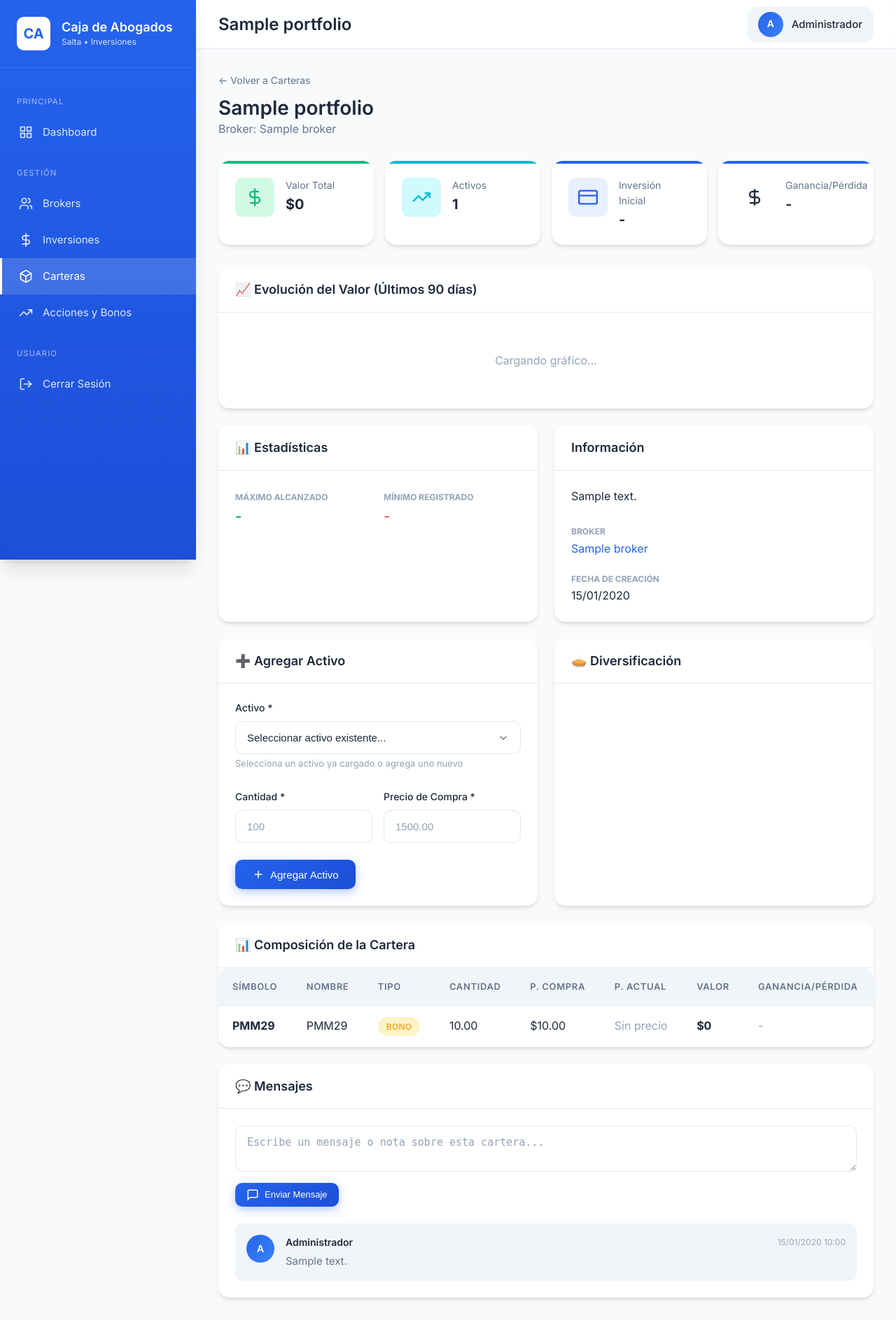
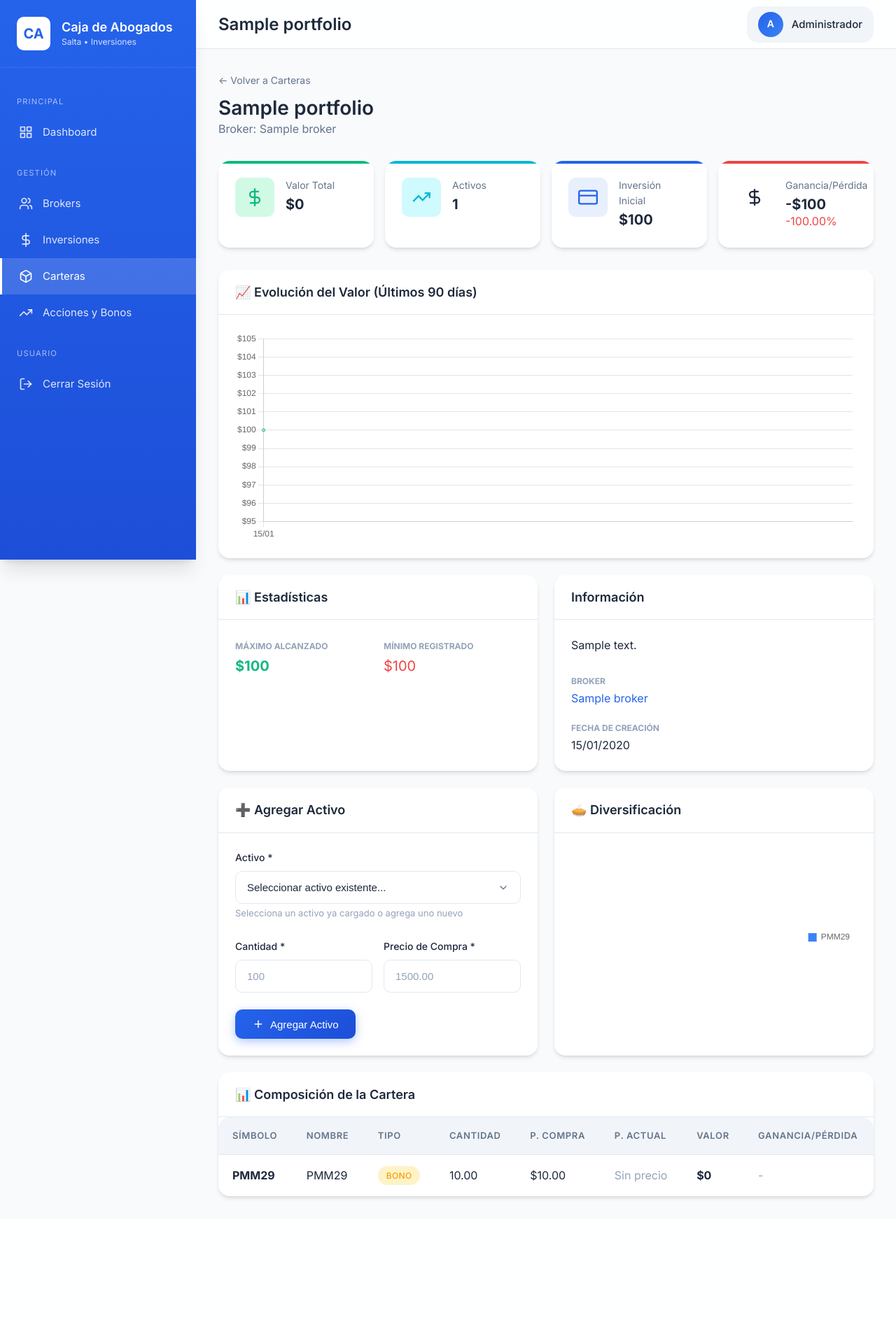
Before and after one commit to OctavioGalvan5/app_inversiones, a Flask app: page /portfolios/1 in a window 1280 px wide. Shown: the whole page at 70% size. After the commit the page ends 1715 px from the top, so only its background shows below. Run offline with Flask 3, Linux system fonts and the light colour scheme; a user stored in the database is signed in; tables that the repository leaves empty hold one stand-in row (values such as "Sample post"); a map, chart or similar area stays blank.

Commit message:
se agrego graficos, funciona bien, pero se quito mensajes, falta agregarlo

```diff
--- a/templates/portfolios/detail.html
+++ b/templates/portfolios/detail.html
@@ -322,52 +322,6 @@
         {% endif %}
     </div>
 </div>
-
-<!-- Messages Section -->
-<div class="card mt-3">
-    <div class="card-header">
-        <h3 class="card-title">💬 Mensajes</h3>
-    </div>
-    <div class="card-body">
-        <!-- Add message form -->
-        <form method="POST" action="{{ url_for('portfolio_add_message', portfolio_id=portfolio.id) }}"
-            style="margin-bottom: 1.5rem;">
-            <div class="form-group" style="margin-bottom: 0.5rem;">
-                <textarea class="form-control" name="content"
-                    placeholder="Escribe un mensaje o nota sobre esta cartera..." rows="2" required
-                    style="min-height: 60px;"></textarea>
-            </div>
-            <button type="submit" class="btn btn-sm btn-primary">
-                <svg xmlns="http://www.w3.org/2000/svg" width="16" height="16" viewBox="0 0 24 24" fill="none"
-                    stroke="currentColor" stroke-width="2">
-                    <path d="M21 15a2 2 0 0 1-2 2H7l-4 4V5a2 2 0 0 1 2-2h14a2 2 0 0 1 2 2z"></path>
-                </svg>
-                Enviar Mensaje
-            </button>
-        </form>
-
-        <!-- Messages list -->
-        {% if portfolio.messages %}
-        <div class="message-list">
-            {% for msg in portfolio.messages|sort(attribute='created_at', reverse=True) %}
-            <div class="message-item">
-                <div class="message-avatar">{{ msg.author.full_name[0] if msg.author.full_name else
-                    msg.author.username[0]|upper }}</div>
-                <div class="message-content">
-                    <div class="message-header">
-                        <span class="message-author">{{ msg.author.full_name or msg.author.username }}</span>
-                        <span class="message-time">{{ msg.created_at.strftime('%d/%m/%Y %H:%M') }}</span>
-                    </div>
-                    <p class="message-text">{{ msg.content }}</p>
-                </div>
-            </div>
-            {% endfor %}
-        </div>
-        {% else %}
-        <p class="text-muted text-center" style="margin: 0;">No hay mensajes aún. Sé el primero en comentar.</p>
-        {% endif %}
-    </div>
-</div>
 {% endblock %}
 
 {% block extra_js %}
@@ -511,11 +465,10 @@
         {% for ps in portfolio.stocks.all() %}
     {
         symbol: '{{ ps.stock.symbol }}',
-            value: { { ps.current_value or 0 } }
+            value: {{ ps.current_value or 0 }}
     },
     {% endfor %}
     ];
-
     const colors = ['#3b82f6', '#10b981', '#f59e0b', '#ef4444', '#8b5cf6', '#06b6d4', '#ec4899', '#84cc16', '#f97316', '#6366f1'];
 
     const divCtx = document.getElementById('diversificationChart').getContext('2d');
```
